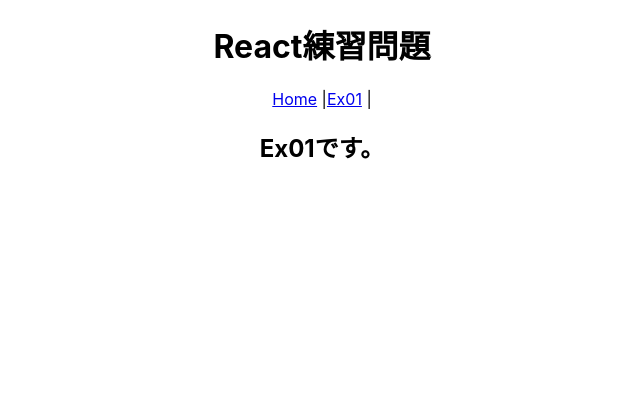
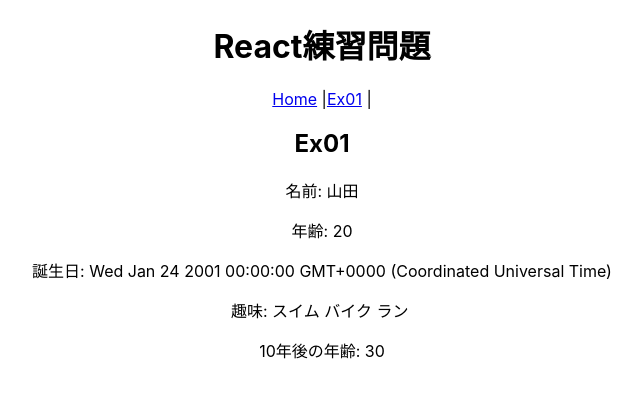
Before and after one commit to ryota-09/ex-react-app, a React (Create React App) app: page /ex01 in a window 1280 px wide. Shown: the top 398 px of the page, without its empty margins (318-959 px from the left). Built offline with nearby package versions, Linux system fonts and the light colour scheme; the HTML template or start-up script is replaced by a standard one.

Commit message:
Ex01完了

```diff
--- a/src/components/ex01.tsx
+++ b/src/components/ex01.tsx
@@ -1,5 +1,20 @@
 export const Ex01 = () => {
+  const name = "山田";
+  const age = 20;
+  const birthDate = new Date(2000, 12, 24);
+  const hobbies = ["スイム", "バイク", "ラン"];
+  const after10yearsAge = age + 10;
+
   return (
-    <h2>Ex01です。</h2>
-  )
-}
+    <div className="ex01">
+      <h2>Ex01</h2>
+      <p>名前: { name }</p>
+      <p>年齢: { age }</p>
+      <p>誕生日: { `${birthDate}` }</p>
+      <p>趣味: { hobbies.map((hobby) => (
+        <span key={hobby}>{hobby}&nbsp;</span>
+      )) }</p>
+      <p>10年後の年齢: { after10yearsAge }</p>
+    </div>
+  );
+};
--- a/src/router/Router.tsx
+++ b/src/router/Router.tsx
@@ -1,6 +1,5 @@
 import { Route, Switch } from "react-router-dom";
 import { PageRoutes } from "../router/PageRoutes";
-import { Home } from "../components/Home"
 
 export const Router = () => {
   return (
```
